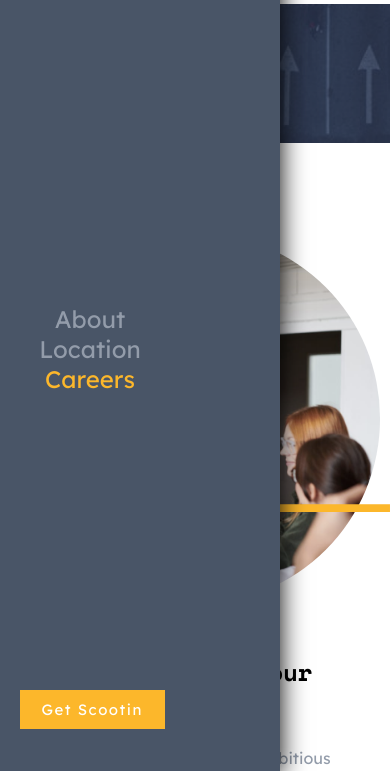
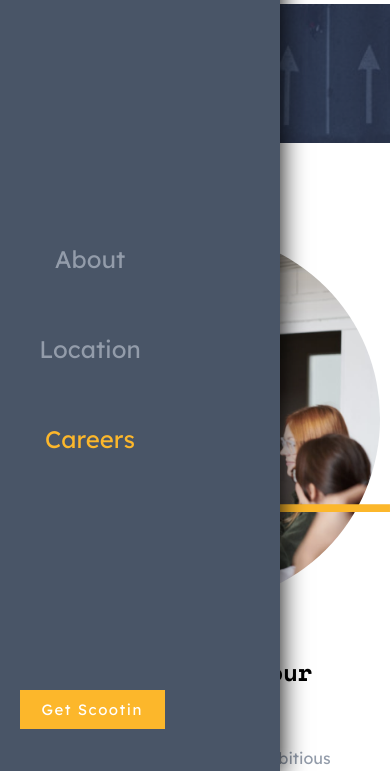
Before and after one commit to Makhmudjon1997/scoot_landingPgae, a plain HTML site: page careers.html in a window 390 px wide. Both pictures are taken after a click on the link 49 px from the left and 38 px from the top of the page. Shown: the part 73-844 px from the top of the page. Drawn offline with nearby package versions, Linux system fonts and the light colour scheme; files that its build step writes are made by us from their sources.

Commit message:
update app.js

```diff
--- a/app.js
+++ b/app.js
@@ -10,11 +10,9 @@
     navBtnElement.classList.toggle('activated')
  });
 
-
  navListItemsElement.forEach(navItem => {
     navItem.addEventListener('click', ()=> {
         menuBtnElement.classList.remove('activated');
         navListElement.classList.remove('activated');
-        navBtnElement.classList.remove('avtivated')
     })
 })
--- a/careers.html
+++ b/careers.html
@@ -26,7 +26,7 @@
                 <a href="./index.html" class="navbar-brand">
                     <img src="./images/scoot-logo.svg" alt="logo">
                 </a>
-                <ul class="nav-list pt-3">
+                <ul class="nav-list">
                     <li class="nav-item">
                         <a href="./about.html" class="nav-link">About</a>
                     </li>
--- a/styles/style.scss
+++ b/styles/style.scss
@@ -908,7 +908,9 @@ section{
         box-shadow: 0 5px 25px;
         transition: .3s ease;
 
+
         .nav-item{
+            padding: 30px 0 !important;
             .nav-link{
                 font-size: $headerSize_4;
                 &:hover{
```
Also changed, not shown: location.html (+1 -1 lines), 1 other file.
